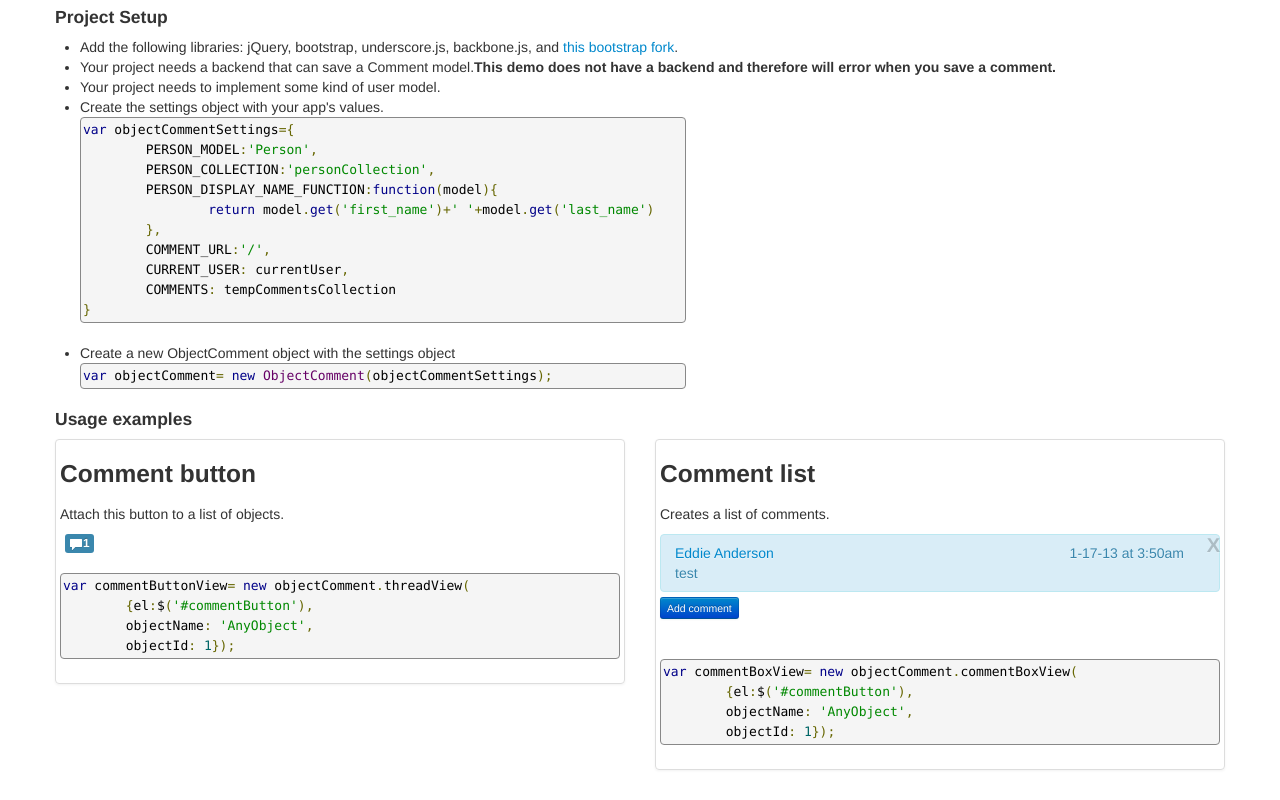
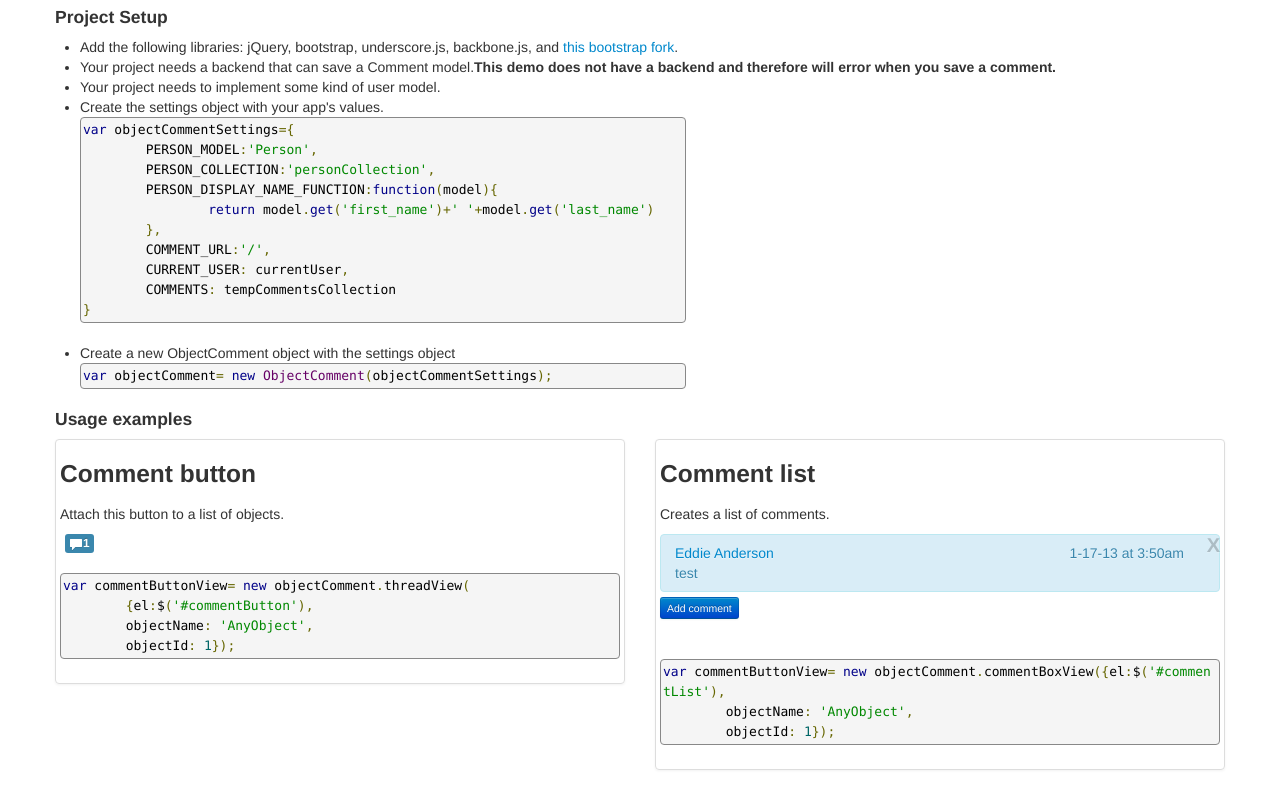
Before and after one commit to CacheFactory/object-comment, a plain HTML site: page index.html in a window 1280 px wide. Shown: the part 363-1163 px from the top of the page. Drawn offline with Linux system fonts and the light colour scheme.

Commit message:
updated readme

```diff
--- a/index.html
+++ b/index.html
@@ -138,8 +138,7 @@ var commentButtonView= new objectComment.threadView(
 			      </div>
 			      <br/><br/>
 			      <pre class="prettyprint">
-var commentBoxView= new objectComment.commentBoxView(
-	{el:$('#commentButton'),
+var commentButtonView= new objectComment.commentBoxView({el:$('#commentList'),
 	objectName: 'AnyObject',
 	objectId: 1});</pre>
 			      <script>
```
Also changed, not shown: 1 other file.
